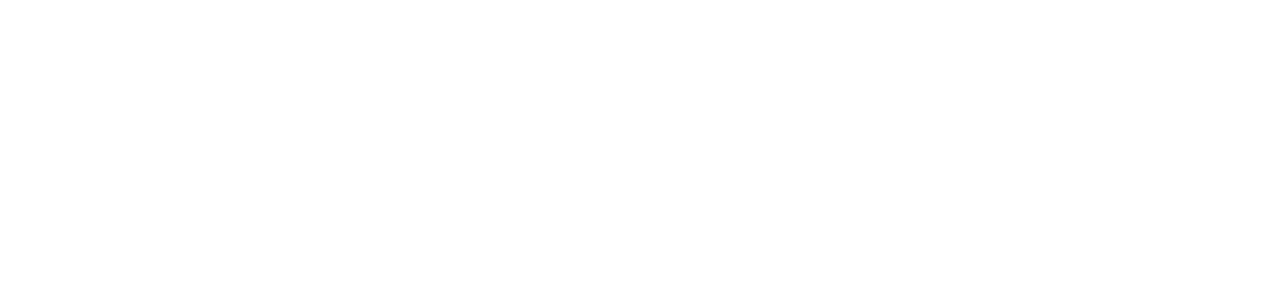
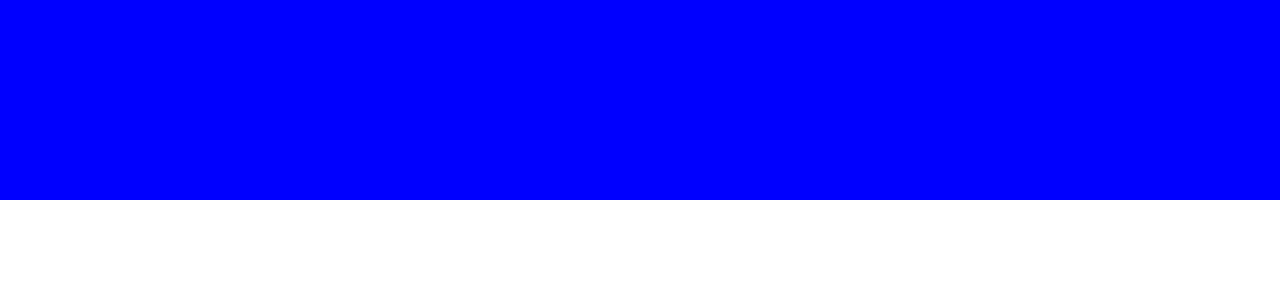
Before and after one commit to caiolf/hands-marcenaria, a React (Create React App) app: page / in a window 1280 px wide. Shown: the top 300 px of the page. Built offline with nearby package versions, Linux system fonts and the light colour scheme.

Commit message:
Update style.css

```diff
--- a/src/components/Topo/style.css
+++ b/src/components/Topo/style.css
@@ -0,0 +1,4 @@
+.Topo {
+	height: 200px;
+	background-color: blue;
+}
```
